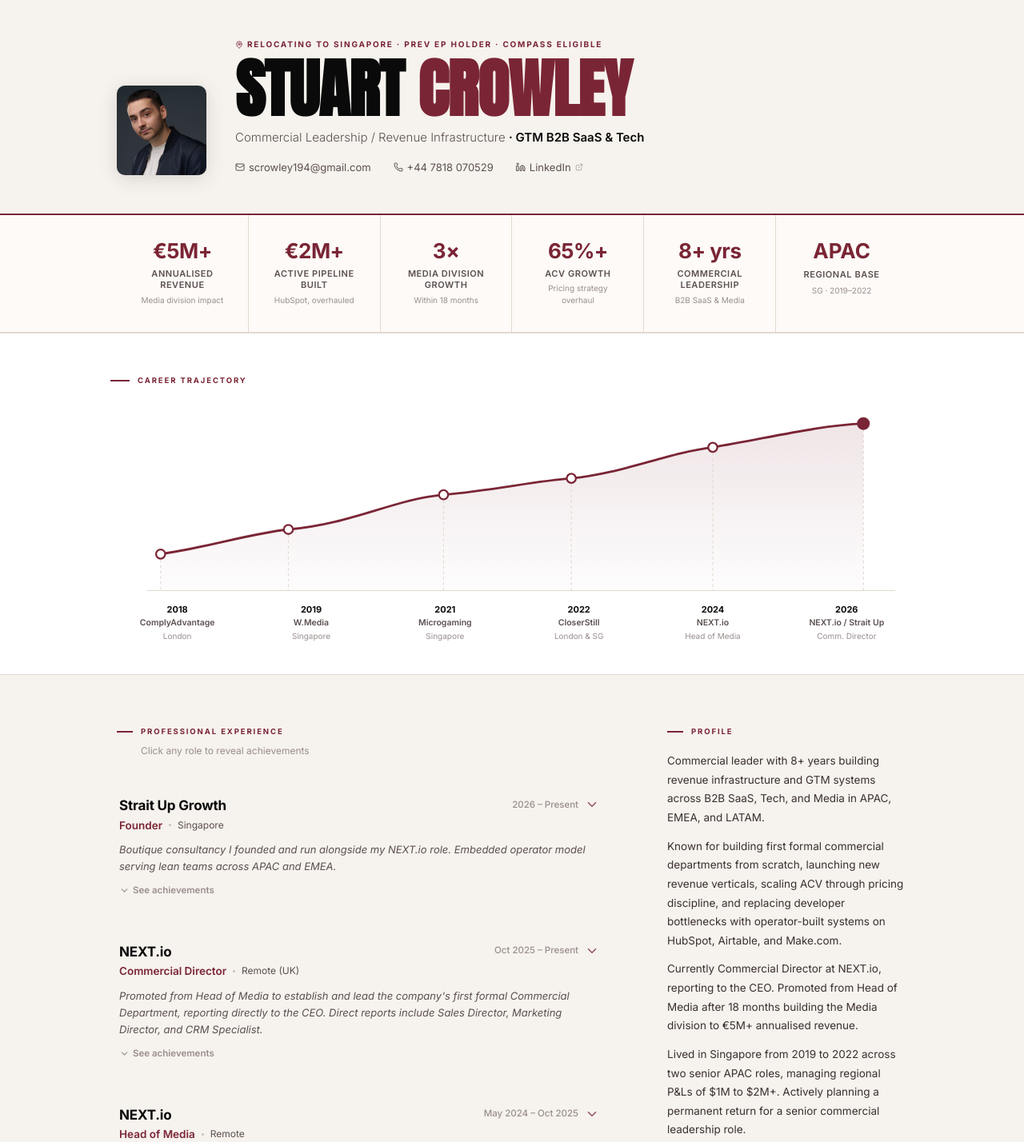
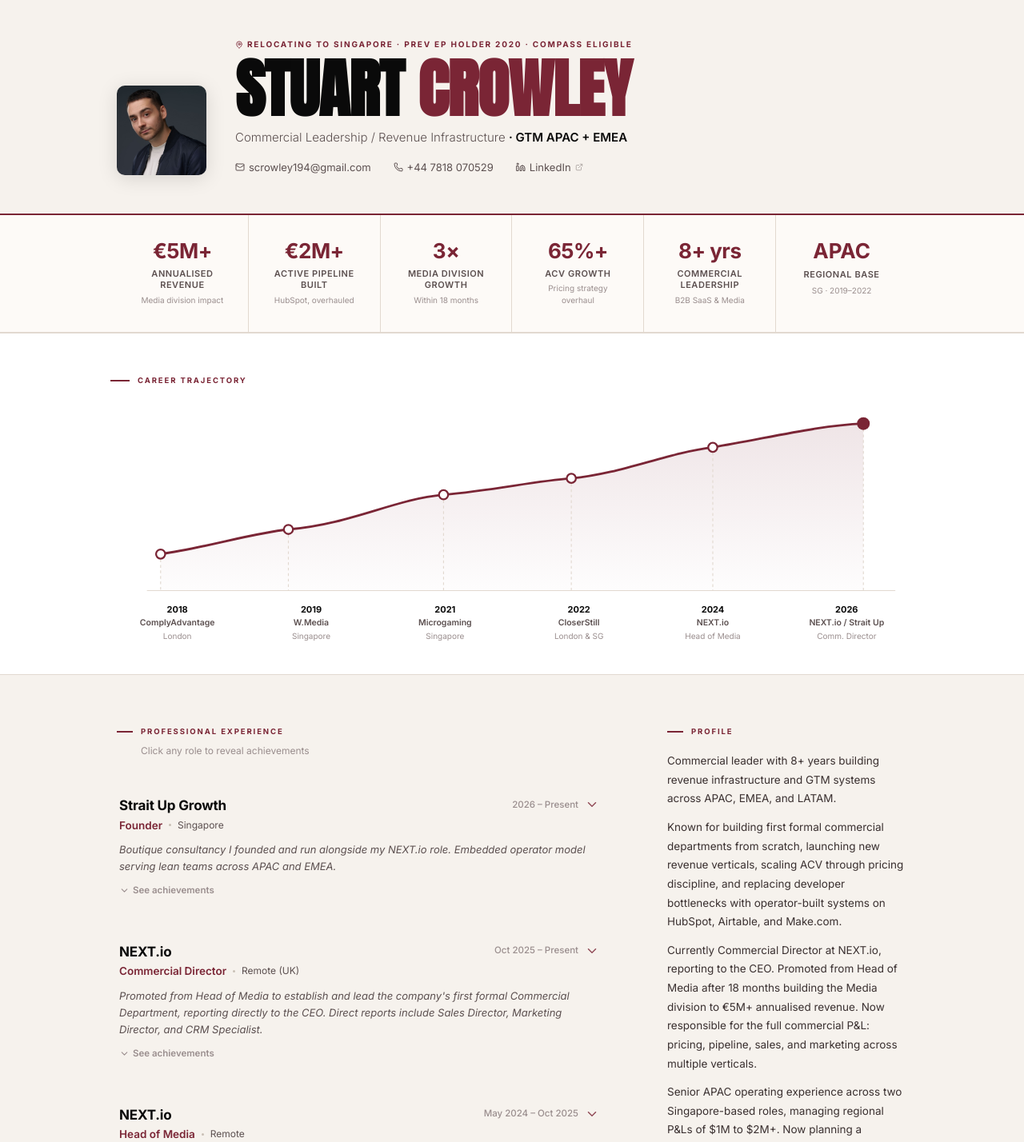
Before and after one commit to stuatnext/stuart-crowley-cv, a React (Vite) app: page / in a window 1280 px wide. Shown: the top 1428 px of the page at 80% size. Built offline with nearby package versions, Linux system fonts and the light colour scheme.

Commit message:
Update InteractiveCV.tsx

```diff
--- a/src/InteractiveCV.tsx
+++ b/src/InteractiveCV.tsx
@@ -2,11 +2,11 @@ import React, { useState, useEffect, useRef } from 'react';
 import { motion, useInView, AnimatePresence } from 'framer-motion';
 import { Mail, Phone, Linkedin, ExternalLink, MapPin, ChevronDown, ChevronUp } from 'lucide-react';
 
-// Standalone placeholder to ensure single-file compilation.
-// If you have your original WorldMap file, restore: import WorldMap from './WorldMap';
+// Placeholder to ensure single-file compilation in this environment.
+// Restore your import in your local GitHub environment: import WorldMap from './WorldMap';
 const WorldMap = () => null;
 
-const HEADSHOT = '/headshot.jpg';
+const HEADSHOT = './headshot.jpg';
 const OX      = '#7A2535';
 const OX_SOFT = '#F4ECEC';
 const BG      = '#F6F2ED';
@@ -350,6 +350,10 @@ export default function App() {
             <motion.img
               src={HEADSHOT}
               alt="Stuart Crowley"
+              // Fallback if local image doesn't load in preview environment
+              onError={(e) => {
+                e.currentTarget.src = "https://ui-avatars.com/api/?name=Stuart+Crowley&background=7A2535&color=fff&size=256&font-size=0.33&bold=true";
+              }}
               initial={{ opacity: 0, scale: 0.96 }}
               animate={{ opacity: 1, scale: 1 }}
               transition={{ duration: 0.55 }}
@@ -362,13 +366,13 @@ export default function App() {
               transition={{ duration: 0.55, delay: 0.08 }}
             >
               <div style={{ fontSize: 10, fontWeight: 700, letterSpacing: '0.18em', textTransform: 'uppercase', color: OX, marginBottom: 12, display: 'flex', alignItems: 'center', gap: 5 }}>
-                <MapPin size={10} /> Relocating to Singapore · Prev EP Holder · COMPASS Eligible
+                <MapPin size={10} /> Relocating to Singapore · Prev EP Holder 2020 · COMPASS Eligible
               </div>
               <h1 style={{ fontFamily: "'Anton', sans-serif", fontSize: 'clamp(2.8rem, 6.5vw, 5rem)', fontWeight: 900, textTransform: 'uppercase', lineHeight: 0.9, letterSpacing: '-0.01em', marginBottom: 14 }}>
                 Stuart <span style={{ color: OX }}>Crowley</span>
               </h1>
               <p style={{ fontSize: 15, color: MUTED, marginBottom: 16, fontWeight: 300 }}>
-                Commercial Leadership / Revenue Infrastructure <span style={{ color: TEXT, fontWeight: 600 }}>· GTM B2B SaaS & Tech</span>
+                Commercial Leadership / Revenue Infrastructure <span style={{ color: TEXT, fontWeight: 600 }}>· GTM APAC + EMEA</span>
               </p>
               <div style={{ display: 'flex', flexWrap: 'wrap', gap: '6px 28px' }}>
                 <a href="mailto:scrowley194@gmail.com" style={{ display: 'inline-flex', alignItems: 'center', gap: 5, fontSize: 13, color: MUTED, textDecoration: 'none' }}>
@@ -482,10 +486,10 @@ export default function App() {
 
           <SideSection title="Profile">
             <div style={{ fontSize: 13.5, color: '#3A3030', lineHeight: 1.75 }}>
-              <p style={{ marginBottom: 12 }}>Commercial leader with 8+ years building revenue infrastructure and GTM systems across B2B SaaS, Tech, and Media in APAC, EMEA, and LATAM.</p>
+              <p style={{ marginBottom: 12 }}>Commercial leader with 8+ years building revenue infrastructure and GTM systems across APAC, EMEA, and LATAM.</p>
               <p style={{ marginBottom: 12 }}>Known for building first formal commercial departments from scratch, launching new revenue verticals, scaling ACV through pricing discipline, and replacing developer bottlenecks with operator-built systems on HubSpot, Airtable, and Make.com.</p>
-              <p style={{ marginBottom: 12 }}>Currently Commercial Director at NEXT.io, reporting to the CEO. Promoted from Head of Media after 18 months building the Media division to €5M+ annualised revenue.</p>
-              <p>Lived in Singapore from 2019 to 2022 across two senior APAC roles, managing regional P&Ls of $1M to $2M+. Actively planning a permanent return for a senior commercial leadership role.</p>
+              <p style={{ marginBottom: 12 }}>Currently Commercial Director at NEXT.io, reporting to the CEO. Promoted from Head of Media after 18 months building the Media division to €5M+ annualised revenue. Now responsible for the full commercial P&L: pricing, pipeline, sales, and marketing across multiple verticals.</p>
+              <p>Senior APAC operating experience across two Singapore-based roles, managing regional P&Ls of $1M to $2M+. Now planning a permanent return to Singapore for a senior commercial leadership role.</p>
             </div>
           </SideSection>
 
```
